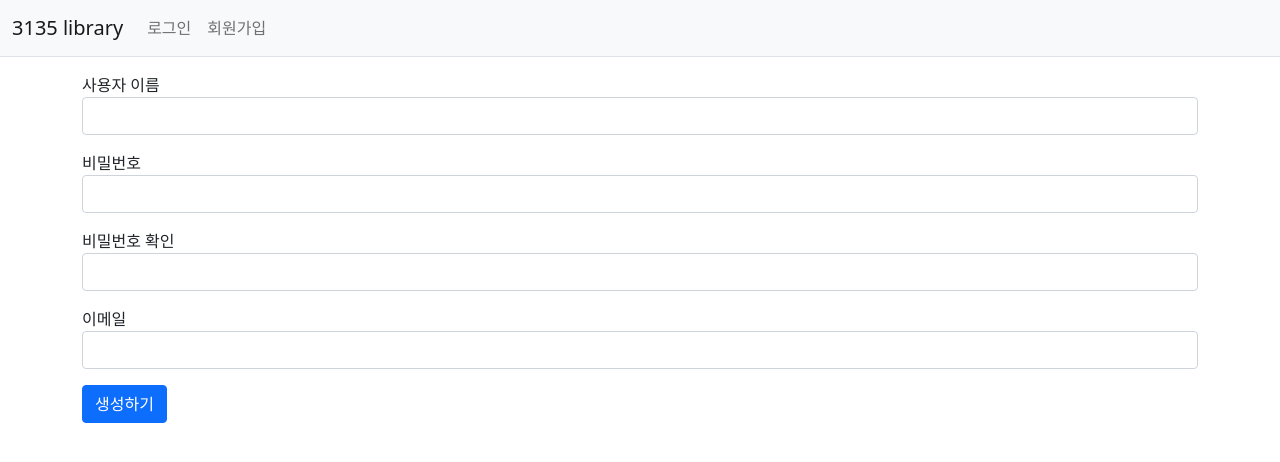
After one commit to SW-Rapid-Response-Team/library-management-website, a Django app: page /common/signup/ in a window 1280 px wide. The commit adds this page. Shown: the top 462 px of the page. Run offline with Django 4.2, Linux system fonts and the light colour scheme; some libraries are stand-ins or nearby versions.

Commit message:
[ADD & TODO] - sign in feature
 중대 & 휴대폰 번호 field 가 추가 되어야함.
 login시 인증기능도 추가 되어야 함.

```diff
--- /dev/null
+++ b/main/common/forms.py
@@ -0,0 +1,12 @@
+from django import forms
+from django.contrib.auth.forms import UserCreationForm
+from django.contrib.auth.models import User
+
+
+class UserForm(UserCreationForm):
+    email = forms.EmailField(label="이메일")
+    # 중대 & 휴대폰 번호 field 가 추가 되어야함.
+    # login시 인증기능도 추가 되어야 함.
+    class Meta:
+        model = User
+        fields = ("username", "password1", "password2", "email")
--- a/main/common/urls.py
+++ b/main/common/urls.py
@@ -1,9 +1,10 @@
 from django.urls import path
 from django.contrib.auth import views as auth_views
-
+from . import views
 app_name = 'common'
 
 urlpatterns = [
     path('login/', auth_views.LoginView.as_view(template_name='common/login.html'), name='login'),
     path('logout/', auth_views.LogoutView.as_view(), name='logout'),
+    path('signup/', views.signup, name='signup'),
 ]
--- a/main/common/views.py
+++ b/main/common/views.py
@@ -1,3 +1,17 @@
-from django.shortcuts import render
+from django.contrib.auth import authenticate, login
+from django.shortcuts import render, redirect
+from common.forms import UserForm
 
-# Create your views here.
+def signup(request):
+    if request.method == "POST":
+        form = UserForm(request.POST)
+        if form.is_valid():
+            form.save()
+            username = form.cleaned_data.get('username')
+            raw_password = form.cleaned_data.get('password1')
+            user = authenticate(username=username, password=raw_password)  # 사용자 인증
+            login(request, user)  # 로그인
+            return redirect('index')
+    else:
+        form = UserForm()
+    return render(request, 'common/signup.html', {'form': form})
--- /dev/null
+++ b/main/templates/common/signup.html
@@ -0,0 +1,30 @@
+{% extends "base.html" %}
+{% block content %}
+<div class="container my-3">
+    <form method="post" action="{% url 'common:signup' %}">
+        {% csrf_token %}
+        {% include "form_errors.html" %}
+        <div class="mb-3">
+            <label for="username">사용자 이름</label>
+            <input type="text" class="form-control" name="username" id="username"
+                   value="{{ form.username.value|default_if_none:'' }}">
+        </div>
+        <div class="mb-3">
+            <label for="password1">비밀번호</label>
+            <input type="password" class="form-control" name="password1" id="password1"
+                   value="{{ form.password1.value|default_if_none:'' }}">
+        </div>
+        <div class="mb-3">
+            <label for="password2">비밀번호 확인</label>
+            <input type="password" class="form-control" name="password2" id="password2"
+                   value="{{ form.password2.value|default_if_none:'' }}">
+        </div>
+        <div class="mb-3">
+            <label for="email">이메일</label>
+            <input type="text" class="form-control" name="email" id="email"
+                   value="{{ form.email.value|default_if_none:'' }}">
+        </div>
+        <button type="submit" class="btn btn-primary">생성하기</button>
+    </form>
+</div>
+{% endblock %}
--- a/main/templates/navbar.html
+++ b/main/templates/navbar.html
@@ -18,6 +18,11 @@
                     <a class="nav-link" href="{% url 'common:login' %}">로그인</a>
                     {% endif %}
                 </li>
+                <li>
+                    {% if not user.is_authenticated %}
+                    <a class="nav-link" href="{% url 'common:signup' %}">회원가입</a>
+                    {% endif %}
+                </li>
             </ul>
         </div>
     </div>
```
